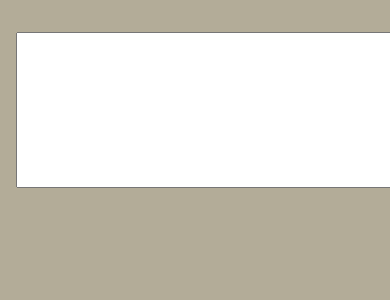
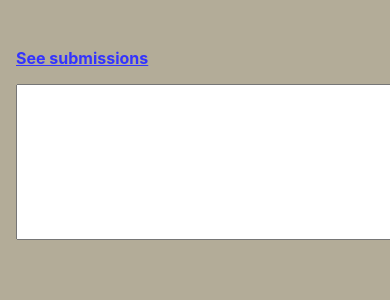
Before and after one commit to reyronald/ffxiv-party-scheduler, a Next.js app: page /admin in a window 390 px wide. Shown: the top 300 px of the page. Built offline with nearby package versions, Linux system fonts and the light colour scheme.

Commit message:
mobile input styles + link

```diff
--- a/pages/admin.tsx
+++ b/pages/admin.tsx
@@ -19,6 +19,12 @@ export default function Admin() {
 
   return (
     <div className="container">
+      <p>
+        <a href="https://formspree.io/forms/mwkaqlqd/submissions">
+          See submissions
+        </a>
+      </p>
+
       <textarea
         name="data"
         id="data"
--- a/pages/index.tsx
+++ b/pages/index.tsx
@@ -102,7 +102,7 @@ export default function Home() {
         <div className="input-container">
           <div className="input">
             <label>
-              Discord username
+              <span>Discord username</span>
               <input type="text" id="username" name="username" required />
             </label>
           </div>
--- a/styles/globals.css
+++ b/styles/globals.css
@@ -9,7 +9,10 @@ body {
 
 a {
   color: inherit;
-  text-decoration: none;
+  padding-bottom: 8px;
+  color: hsl(240deg 100% 60%);
+  font-weight: bold;
+  text-decoration: underline;
 }
 
 * {
@@ -117,9 +120,14 @@ h2 {
   font-weight: bold;
 }
 
+.input label {
+  display: flex;
+  gap: 16px;
+  align-items: center;
+}
+
 .input input {
   font-size: 1rem;
-  margin-left: 16px;
   padding: 8px 4px;
   border: none;
   background: var(--color-4);
```
